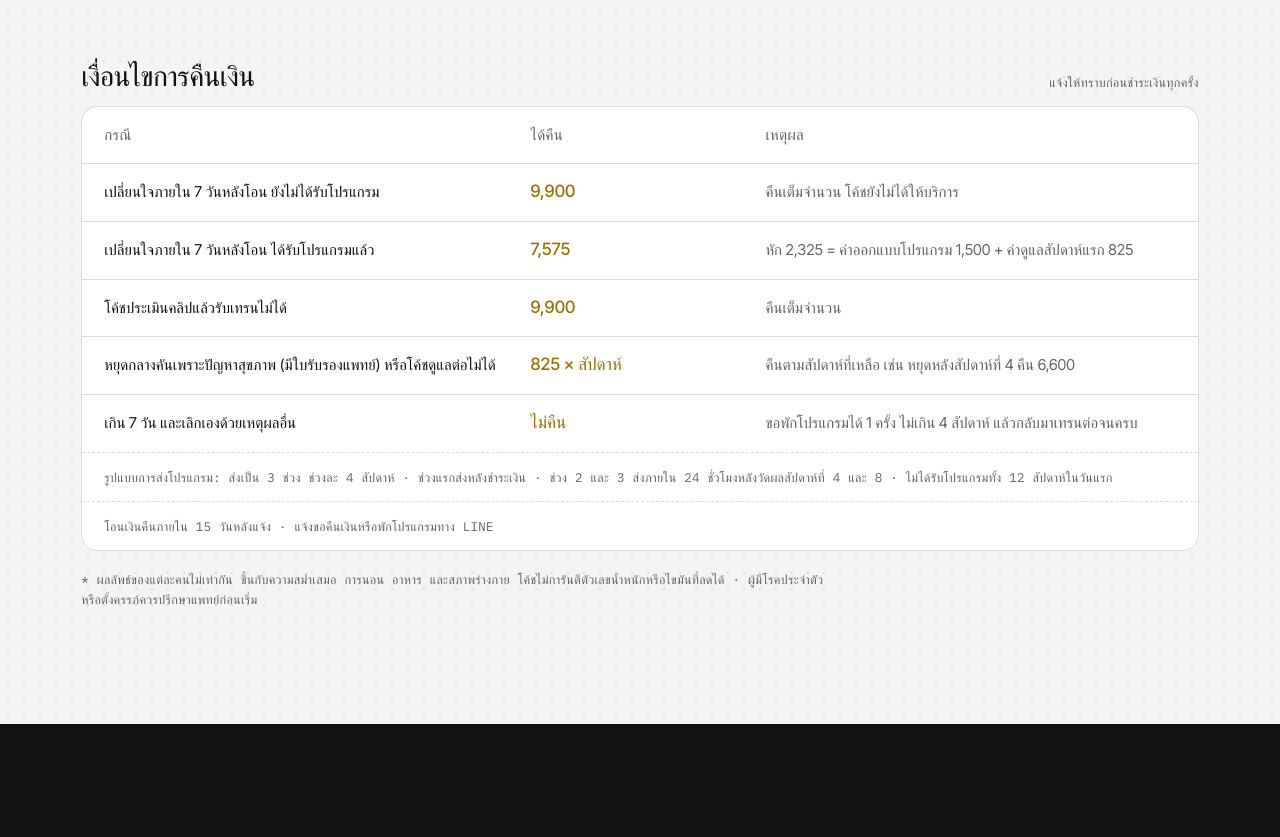
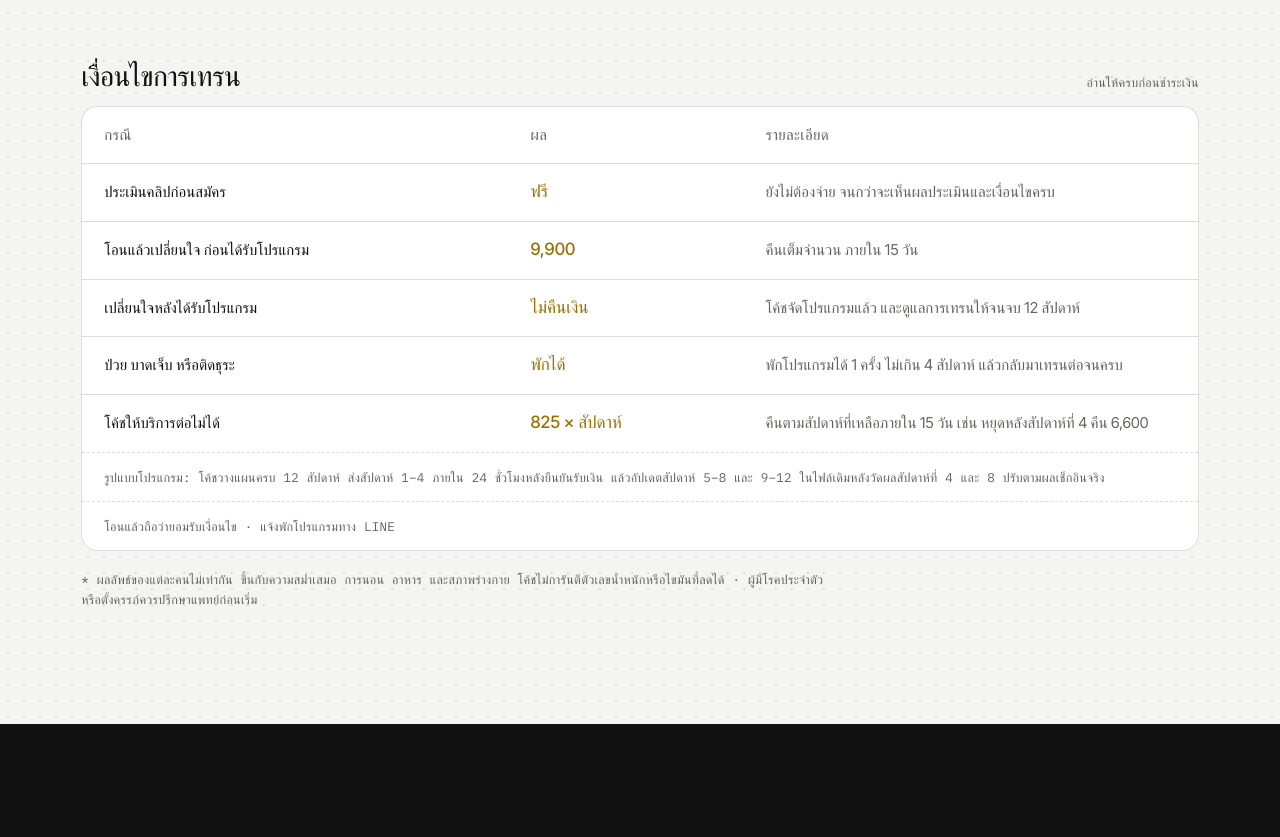
Before and after one commit to pongsaton10081998-spec/coachdream, a plain HTML site: page index.html in a window 1280 px wide. Shown: the part 4939-5776 px from the top of the page. Drawn offline with Linux system fonts and the light colour scheme; a web font is replaced by a local one.

Commit message:
Add files via upload

```diff
--- a/index.html
+++ b/index.html
@@ -378,16 +378,16 @@ details p{padding:0 0 18px;color:var(--muted)}
       <div class="step"><span class="m">ขั้น 5</span><h4>เริ่มเทรน</h4><p>รับโปรแกรมช่วงแรก (สัปดาห์ 1–4) และลิงก์ Check-in ภายใน 24 ชม. หลังส่งสลิป ช่วงถัดไปส่งหลังวัดผลสัปดาห์ที่ 4 และ 8</p></div>
     </div>
 
-    <div class="ohd"><h3>เงื่อนไขการคืนเงิน</h3><span class="m" style="color:var(--muted)">แจ้งให้ทราบก่อนชำระเงินทุกครั้ง</span></div>
+    <div class="ohd"><h3>เงื่อนไขการเทรน</h3><span class="m" style="color:var(--muted)">อ่านให้ครบก่อนชำระเงิน</span></div>
     <div class="refund">
-      <div class="rrow m"><span>กรณี</span><span>ได้คืน</span><span>เหตุผล</span></div>
-      <div class="rrow"><span>เปลี่ยนใจภายใน 7 วันหลังโอน ยังไม่ได้รับโปรแกรม</span><b>9,900</b><span>คืนเต็มจำนวน โค้ชยังไม่ได้ให้บริการ</span></div>
-      <div class="rrow"><span>เปลี่ยนใจภายใน 7 วันหลังโอน ได้รับโปรแกรมแล้ว</span><b>7,575</b><span>หัก 2,325 = ค่าออกแบบโปรแกรม 1,500 + ค่าดูแลสัปดาห์แรก 825</span></div>
-      <div class="rrow"><span>โค้ชประเมินคลิปแล้วรับเทรนไม่ได้</span><b>9,900</b><span>คืนเต็มจำนวน</span></div>
-      <div class="rrow"><span>หยุดกลางคันเพราะปัญหาสุขภาพ (มีใบรับรองแพทย์) หรือโค้ชดูแลต่อไม่ได้</span><b>825 × สัปดาห์</b><span>คืนตามสัปดาห์ที่เหลือ เช่น หยุดหลังสัปดาห์ที่ 4 คืน 6,600</span></div>
-      <div class="rrow"><span>เกิน 7 วัน และเลิกเองด้วยเหตุผลอื่น</span><b>ไม่คืน</b><span>ขอพักโปรแกรมได้ 1 ครั้ง ไม่เกิน 4 สัปดาห์ แล้วกลับมาเทรนต่อจนครบ</span></div>
-      <div class="rfoot m">รูปแบบการส่งโปรแกรม: ส่งเป็น 3 ช่วง ช่วงละ 4 สัปดาห์ · ช่วงแรกส่งหลังชำระเงิน · ช่วง 2 และ 3 ส่งภายใน 24 ชั่วโมงหลังวัดผลสัปดาห์ที่ 4 และ 8 · ไม่ได้รับโปรแกรมทั้ง 12 สัปดาห์ในวันแรก</div>
-      <div class="rfoot m">โอนเงินคืนภายใน 15 วันหลังแจ้ง · แจ้งขอคืนเงินหรือพักโปรแกรมทาง LINE</div>
+      <div class="rrow m"><span>กรณี</span><span>ผล</span><span>รายละเอียด</span></div>
+      <div class="rrow"><span>ประเมินคลิปก่อนสมัคร</span><b>ฟรี</b><span>ยังไม่ต้องจ่าย จนกว่าจะเห็นผลประเมินและเงื่อนไขครบ</span></div>
+      <div class="rrow"><span>โอนแล้วเปลี่ยนใจ ก่อนได้รับโปรแกรม</span><b>9,900</b><span>คืนเต็มจำนวน ภายใน 15 วัน</span></div>
+      <div class="rrow"><span>เปลี่ยนใจหลังได้รับโปรแกรม</span><b>ไม่คืนเงิน</b><span>โค้ชจัดโปรแกรมแล้ว และดูแลการเทรนให้จนจบ 12 สัปดาห์</span></div>
+      <div class="rrow"><span>ป่วย บาดเจ็บ หรือติดธุระ</span><b>พักได้</b><span>พักโปรแกรมได้ 1 ครั้ง ไม่เกิน 4 สัปดาห์ แล้วกลับมาเทรนต่อจนครบ</span></div>
+      <div class="rrow"><span>โค้ชให้บริการต่อไม่ได้</span><b>825 × สัปดาห์</b><span>คืนตามสัปดาห์ที่เหลือภายใน 15 วัน เช่น หยุดหลังสัปดาห์ที่ 4 คืน 6,600</span></div>
+      <div class="rfoot m">รูปแบบโปรแกรม: โค้ชวางแผนครบ 12 สัปดาห์ ส่งสัปดาห์ 1–4 ภายใน 24 ชั่วโมงหลังยืนยันรับเงิน แล้วอัปเดตสัปดาห์ 5–8 และ 9–12 ในไฟล์เดิมหลังวัดผลสัปดาห์ที่ 4 และ 8 ปรับตามผลเช็กอินจริง</div>
+      <div class="rfoot m">โอนแล้วถือว่ายอมรับเงื่อนไข · แจ้งพักโปรแกรมทาง LINE</div>
     </div>
     <p class="m disc">* ผลลัพธ์ของแต่ละคนไม่เท่ากัน ขึ้นกับความสม่ำเสมอ การนอน อาหาร และสภาพร่างกาย โค้ชไม่การันตีตัวเลขน้ำหนักหรือไขมันที่ลดได้ · ผู้มีโรคประจำตัวหรือตั้งครรภ์ควรปรึกษาแพทย์ก่อนเริ่ม</p>
   </div>
--- a/sw.js
+++ b/sw.js
@@ -1,4 +1,4 @@
-const CACHE = 'coachdream-v5';
+const CACHE = 'coachdream-v7';
 const FILES = ['./', './index.html', './coach_bw.jpg', './coach_close.jpg', './icon-192.png', './icon-512.png'];
 self.addEventListener('install', e => {
   e.waitUntil(caches.open(CACHE).then(c => c.addAll(FILES)));
```
